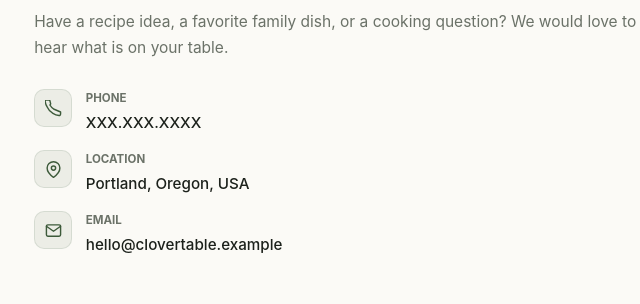
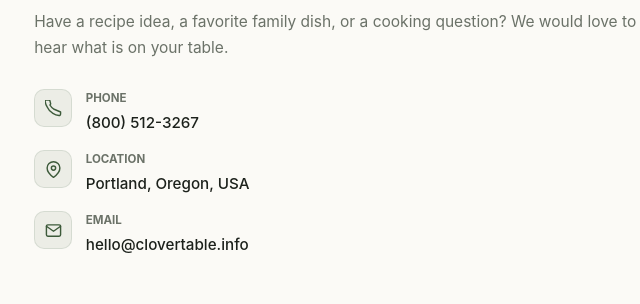
Before and after one commit to lopagesol-lgtm/recipees, a website: page public/index.html in a window 1280 px wide. Shown: the part 3012-3316 px from the top of the page, 569-1209 px from the left. Drawn offline with Linux system fonts and the light colour scheme.

Commit message:
Update index.html

```diff
--- a/public/index.html
+++ b/public/index.html
@@ -227,9 +227,9 @@ details summary{cursor:pointer;font-weight:600;color:var(--primary);padding:.4re
       <h2>What are you cooking next?</h2>
       <p>Have a recipe idea, a favorite family dish, or a cooking question? We would love to hear what is on your table.</p>
       <div class="contact-items">
-        <div class="contact-item"><div class="contact-icon"><svg width="17" height="17" viewBox="0 0 24 24" fill="none" stroke="currentColor" stroke-width="2" stroke-linecap="round" stroke-linejoin="round"><path d="M22 16.92v3a2 2 0 01-2.18 2 19.79 19.79 0 01-8.63-3.07A19.5 19.5 0 013.07 9.81 19.79 19.79 0 01.1 1.18 2 2 0 012.11 0h3a2 2 0 012 1.72c.127.96.361 1.903.7 2.81a2 2 0 01-.45 2.11L6.91 7.09a16 16 0 006 6z"/></svg></div><div><strong>Phone</strong><span>XXX.XXX.XXXX</span></div></div>
+        <div class="contact-item"><div class="contact-icon"><svg width="17" height="17" viewBox="0 0 24 24" fill="none" stroke="currentColor" stroke-width="2" stroke-linecap="round" stroke-linejoin="round"><path d="M22 16.92v3a2 2 0 01-2.18 2 19.79 19.79 0 01-8.63-3.07A19.5 19.5 0 013.07 9.81 19.79 19.79 0 01.1 1.18 2 2 0 012.11 0h3a2 2 0 012 1.72c.127.96.361 1.903.7 2.81a2 2 0 01-.45 2.11L6.91 7.09a16 16 0 006 6z"/></svg></div><div><strong>Phone</strong><span>(800) 512-3267</span></div></div>
         <div class="contact-item"><div class="contact-icon"><svg width="17" height="17" viewBox="0 0 24 24" fill="none" stroke="currentColor" stroke-width="2" stroke-linecap="round" stroke-linejoin="round"><path d="M21 10c0 7-9 13-9 13s-9-6-9-13a9 9 0 0118 0z"/><circle cx="12" cy="10" r="3"/></svg></div><div><strong>Location</strong><span>Portland, Oregon, USA</span></div></div>
-        <div class="contact-item"><div class="contact-icon"><svg width="17" height="17" viewBox="0 0 24 24" fill="none" stroke="currentColor" stroke-width="2" stroke-linecap="round" stroke-linejoin="round"><path d="M4 4h16c1.1 0 2 .9 2 2v12c0 1.1-.9 2-2 2H4c-1.1 0-2-.9-2-2V6c0-1.1.9-2 2-2z"/><polyline points="22,6 12,13 2,6"/></svg></div><div><strong>Email</strong><a href="mailto:hello@clovertable.example">hello@clovertable.example</a></div></div>
+        <div class="contact-item"><div class="contact-icon"><svg width="17" height="17" viewBox="0 0 24 24" fill="none" stroke="currentColor" stroke-width="2" stroke-linecap="round" stroke-linejoin="round"><path d="M4 4h16c1.1 0 2 .9 2 2v12c0 1.1-.9 2-2 2H4c-1.1 0-2-.9-2-2V6c0-1.1.9-2 2-2z"/><polyline points="22,6 12,13 2,6"/></svg></div><div><strong>Email</strong><a href="mailto:hello@clovertable.info">hello@clovertable.info</a></div></div>
       </div>
     </div>
     <div class="cta-block">
```
